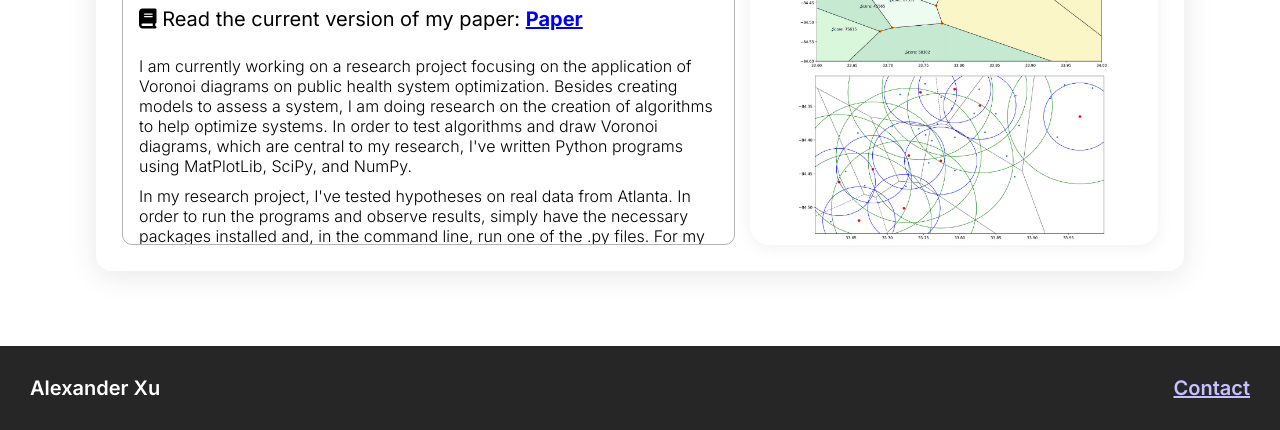
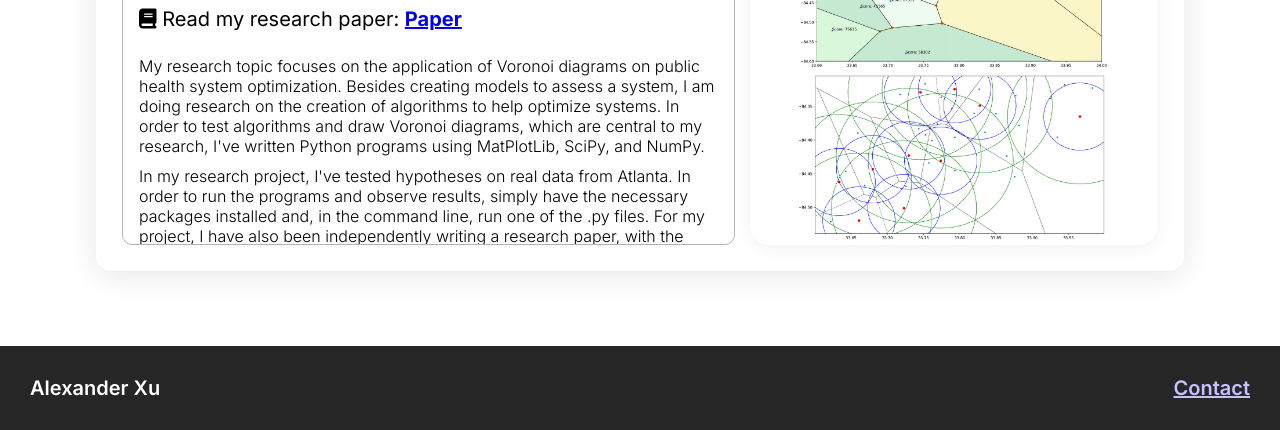
Before and after one commit to AlexZXu/alex-xu-portfolio-site, an Astro site: page / in a window 1280 px wide. Shown: the part 3091-3521 px from the top of the page. Built offline with nearby package versions, Linux system fonts and the light colour scheme; Astro itself is replaced by a stand-in of ours.

Commit message:
research description modification

```diff
--- a/src/components/Home.astro
+++ b/src/components/Home.astro
@@ -265,13 +265,13 @@ import researchPic from '../assets/math-research-cover.png'
 							<span>
 								<i class="fa-solid fa-book"></i>
 							</span>
-							Read the current version of my paper:
+							Read my research paper:
 							<a href="https://drive.google.com/file/d/1U-StrYrYklnhp90GwlJ5uHOJFBSKz6-3/view?usp=drive_link" target="_blank"><b>Paper</b></a>
 						</div>
 
 
 						<div class="project-paragraph" style="margin-top: 15px">
-							I am currently working on a research project focusing on the application of Voronoi diagrams on public health system optimization.
+							My research topic focuses on the application of Voronoi diagrams on public health system optimization.
 							Besides creating models to assess a system, I am doing research on the creation of algorithms to help optimize systems.
 							In order to test algorithms and draw Voronoi diagrams, which are central to my research, I've written Python programs using MatPlotLib, SciPy, and NumPy.
 						</div>
```
